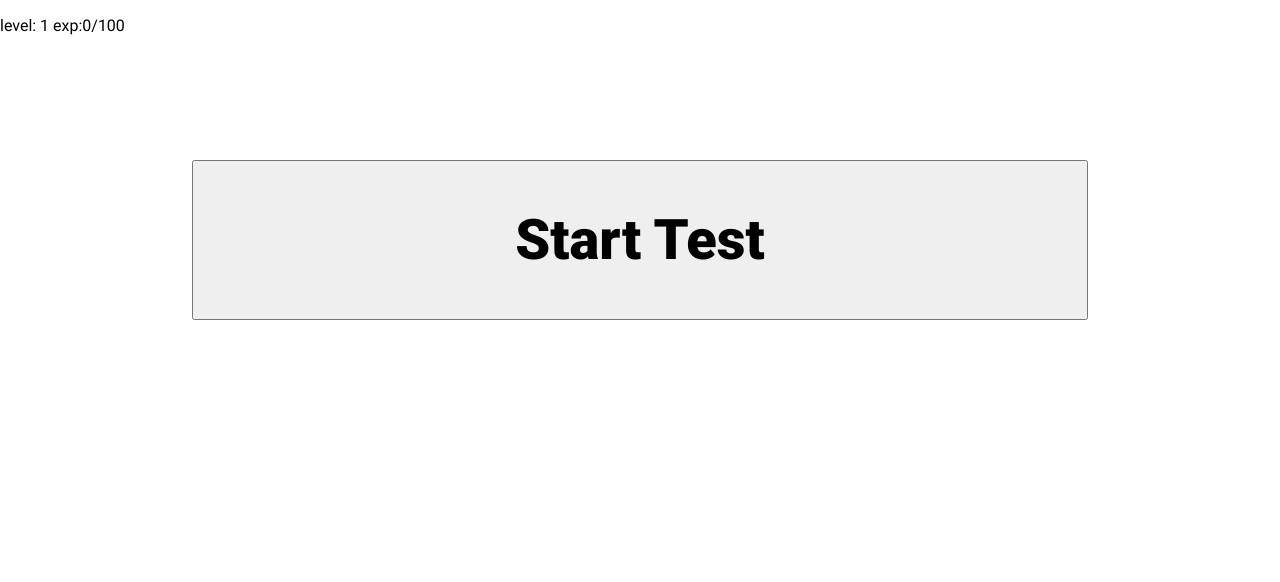
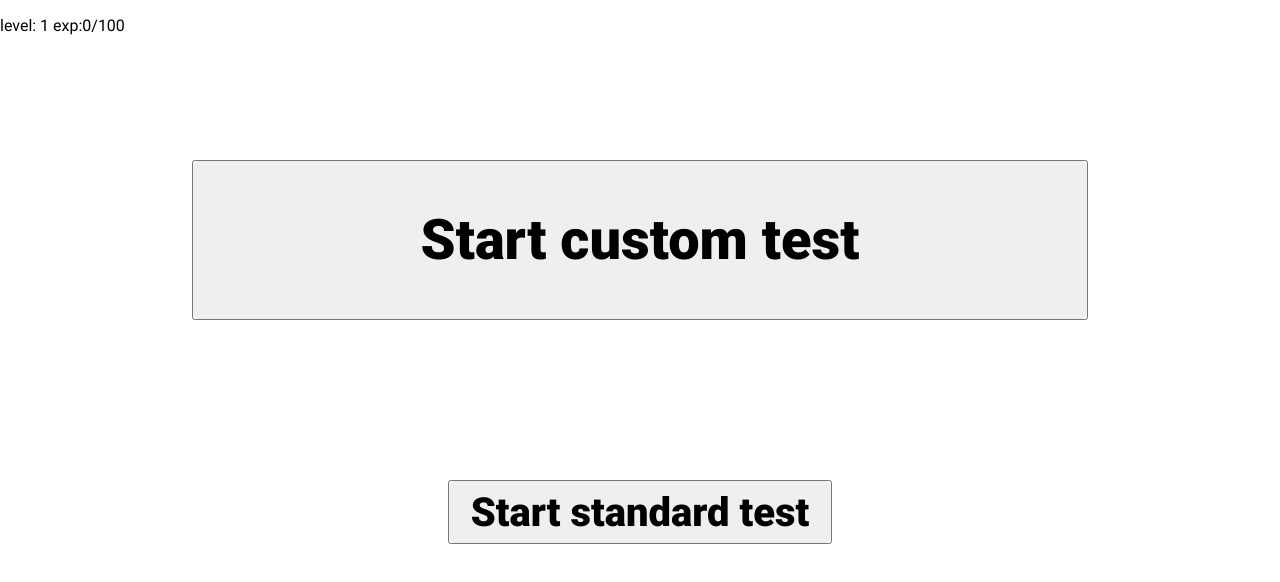
Before and after one commit to AndresDavidCalderon/iq-lab, a Vue app: page / in a window 1280 px wide. Shown: the top 582 px of the page. Built offline with nearby package versions, Linux system fonts and the light colour scheme.

Commit message:
standard test button

```diff
--- a/src/views/take_test/Questions/question_test.js
+++ b/src/views/take_test/Questions/question_test.js
@@ -1,2 +1,8 @@
 export default [
+  {
+    name: 'star_pattern',
+    difficulty: 4,
+    question: 'Which of the options follows the same pattern as the next figures?',
+    explanation: 'In each square, the figure rotates 90º and turns of the same color of the arrow.',
+  },
 ];
--- a/src/views/take_test/TakeTestHome.vue
+++ b/src/views/take_test/TakeTestHome.vue
@@ -1,13 +1,16 @@
 <script setup>
 import { ref } from 'vue';
 
-const emit = defineEmits(['testStarted']);
+const emit = defineEmits(['testStarted', 'standardTestStarted']);
 const difficulty = ref(1);
-const language = window.navigator.language.startsWith('en');
+const isSpanish = window.navigator.language.startsWith('es');
 </script>
 <template>
-  <button @click="emit('testStarted',difficulty)" class="title" id="start_button">
-    {{  language ? 'Start Test':'Empezar prueba' }}
+  <button @click="emit('testStarted')" class="title" id="start_button">
+    {{  isSpanish ? 'Empezar prueba personalizada':'Start custom test' }}
+  </button>
+  <button  @click="emit('standardTestStarted')" class="title" id="standard_test_button">
+    {{  isSpanish ? 'Empezar simulacro':'Start standard test'}}
   </button>
 
 </template>
@@ -16,13 +19,24 @@ const language = window.navigator.language.startsWith('en');
 
 <style scoped>
 
+button{
+  position: absolute;
+}
+
 #start_button{
-  position: absolute;
+  top: 20%;
   width: 70%;
   height: 20%;
-  top: 20%;
   left: 15%;
   font-size: 7vmin;
+}
+
+#standard_test_button{
+  width: 30%;
+  height: 8%;
+  top: 60%;
+  left: 35%;
+  font-size: 5vmin;
 }
 
 @media screen and (min-width:2000px) and (max-height:1080px){
--- a/src/views/take_test/questions/question_data.js
+++ b/src/views/take_test/questions/question_data.js
@@ -16,7 +16,6 @@ const questions = [
   },
   {
     name: 'translation',
-    question: 'What follows in the sequence?',
     explanation: 'From left to right, the first square moves 2 spaces up, the second 1, the third 3, and the fourth 1.',
     difficulty: 3,
     answerShape: 'multiple_files',
@@ -171,7 +170,6 @@ const questions = [
   },
   {
     name: 'multidirection',
-    question: 'Which option logically follows the sequence?',
     difficulty: 2,
     explanation: 'One square moves 1 to the right, the other 1 to the bottom, and the last one 1 space both to the left and to the right',
     answerShape: 'single_file',
@@ -186,8 +184,8 @@ const questions = [
   },
   {
     name: 'rotation_addition_arrows',
+    questionType: 'replace',
     difficulty: 3,
-    question: 'Fill the empty space in the sequence',
     explanation: 'Each time a new arrow is added and they rotate 90º counter clockwise.',
     answerShape: 'single_file',
     format: 'svg',
@@ -231,7 +229,7 @@ const questions = [
   {
     name: 'cube_rotation',
     difficulty: 3,
-    question: 'Which of the options is a possible replacement for the question mark?',
+    questionType: 'replace',
     explanation: 'On each frame, the cube rotates 90º',
   },
   {
@@ -246,8 +244,8 @@ const questions = [
   },
   {
     name: 'rotation_middlestep',
+    questionType: 'replace',
     difficulty: 2,
-    question: 'Which option best replaces the question mark?',
     explanation: 'Each figure moves corner to corner clockwise, and they interchange between black and white colors.',
   },
   {
@@ -259,31 +257,31 @@ const questions = [
   {
     name: 'pattern_in_pattern',
     difficulty: 2,
-    question: 'Which of the following options best replaces the question mark?',
+    questionType: 'replace',
     explanation: 'In each square, its own position in the picture is highlighted.',
   },
   {
     name: 'invisible_rotation',
     difficulty: 1,
-    question: 'Which of the following options best replaces the question mark?',
+    questionType: 'replace',
     explanation: 'On each frame, one square dissapears, in clockwise order.',
   },
   {
     name: 'brightness',
     difficulty: 3,
-    question: 'Which of the following options best replaces the question mark?',
+    questionType: 'replace',
     explanation: 'From top to bottom, the border gets lighter, and from left to right the fill color gets darker.',
   },
   {
     name: 'coordinates',
     difficulty: 4,
-    question: 'Which of the following options best replaces the question mark?',
+    questionType: 'replace',
     explanation: 'From top to bottom, one blue dot is added, and from left to right, one red dot is added.',
   },
   {
     name: 'star_grid',
     difficulty: 3,
-    question: 'which of the following options best replaces the question mark?',
+    questionType: 'replace',
     explanation: 'From top to bottom the outer shape gets a new side, and from left to right the inner star gets another side.',
   },
   {
```
